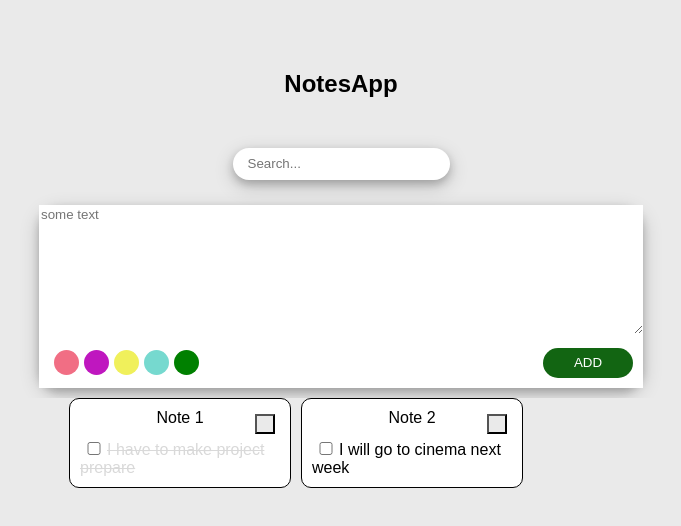
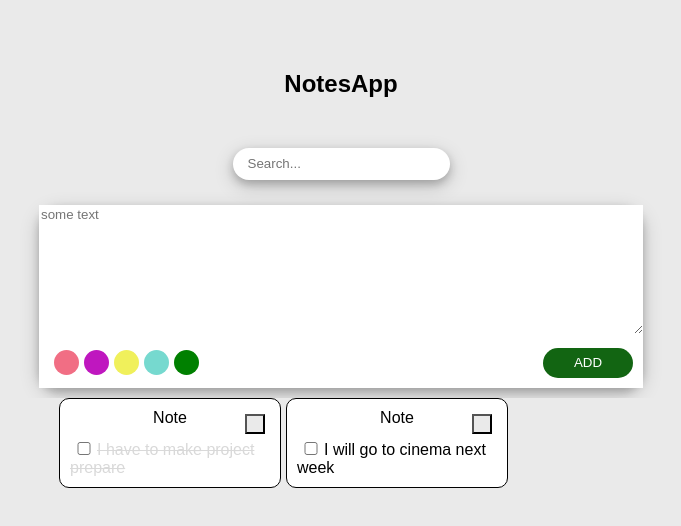
Before and after one commit to muhammetsalihaslan/notesApp, a React (Create React App) app in the folder notesapp/: page / in a window 1280 px wide. Shown: the top 526 px of the page, without its empty margins (299-980 px from the left). Built offline with nearby package versions, Linux system fonts and the light colour scheme.

Commit message:
notelist

```diff
--- a/notesapp/src/components/enterNote/EnterNote.jsx
+++ b/notesapp/src/components/enterNote/EnterNote.jsx
@@ -1,10 +1,18 @@
 import React from "react";
 import { useState } from "react";
 import { useDispatch } from "react-redux";
+import { addTodo } from "../../redux/todos/todoSlice";
+import { nanoid } from "@reduxjs/toolkit";
 
 const EnterNote = () => {
   const [title, setTitle] = useState("");
   const dispatch = useDispatch();
+
+  const handleSubmit = (e) => {
+    e.preventDefault();
+    dispatch(addTodo({ id: nanoid(), title, completed: false }));
+    setTitle("");
+  };
 
   return (
     <form className="enter">
@@ -23,7 +31,9 @@ const EnterNote = () => {
           <input type="button" className="btn btn5" />
         </div>
         <div className="buttons2">
-          <button className="addB">ADD</button>
+          <button className="addB" onClick={handleSubmit}>
+            ADD
+          </button>
         </div>
       </div>
     </form>
--- a/notesapp/src/components/noteList/NoteList.jsx
+++ b/notesapp/src/components/noteList/NoteList.jsx
@@ -10,7 +10,7 @@ const NoteList = () => {
       {noteTodos.map((item) => (
         <li key={item.id} className={item.completed ? "completed" : ""}>
           <div className="note2">
-            <div className="noteF">Note {item.id}</div>
+            <div className="noteF">Note </div>
             <input className="toggle" type="checkbox" />
             <label className="noteT">{item.title}</label>
             <button className="destroy"></button>
--- a/notesapp/src/index.css
+++ b/notesapp/src/index.css
@@ -110,11 +110,12 @@
 
 .noteList {
   display: flex;
-
+  flex-wrap: wrap;
   margin-top: 10px;
   width: 100%;
   max-width: 1024px;
   list-style-type: none;
+  gap: 5px;
 }
 
 .note2 {
@@ -124,7 +125,6 @@
   border: 1px solid black;
   border-radius: 10px;
   padding: 10px;
-  margin-left: 10px;
 }
 
 .noteF {
--- a/notesapp/src/redux/todos/todoSlice.js
+++ b/notesapp/src/redux/todos/todoSlice.js
@@ -16,9 +16,15 @@ export const todoSlice = createSlice({
       },
     ],
   },
-  reducers: {},
+  reducers: {
+    addTodo: (state, action) => {
+      state.items.push(action.payload);
+    },
+  },
 });
 
 export const selectTodos = (state) => state.todos.items;
 
+export const { addTodo } = todoSlice.actions;
+
 export default todoSlice.reducer;
```
